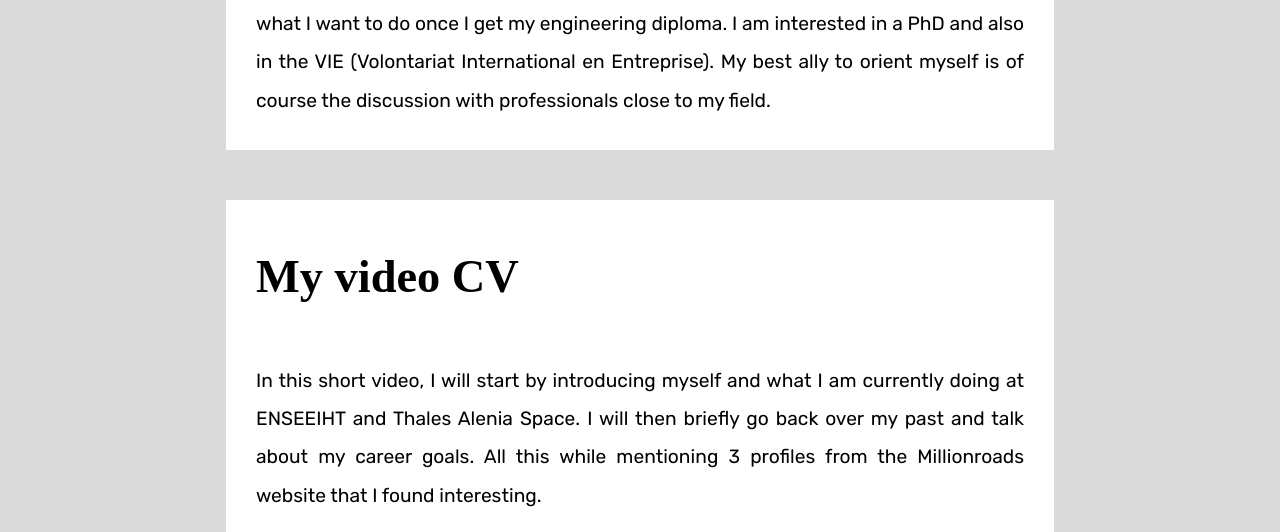
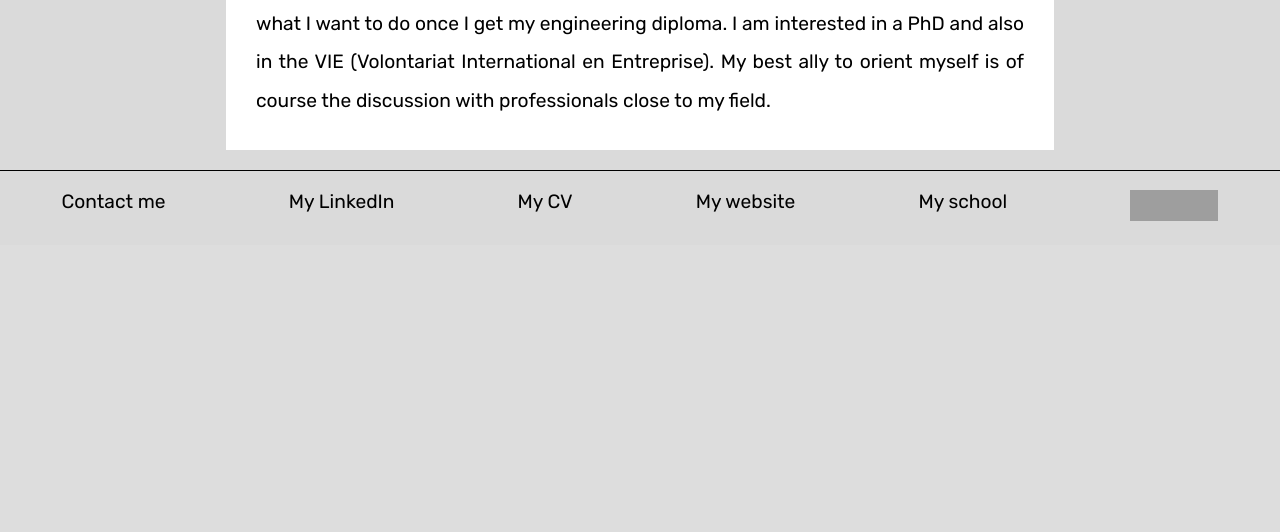
Before and after one commit to Yanis-Kouidri/personal-website-htdocs, a PHP site: page /Projets/E-portfolio/index.php in a window 1280 px wide. Shown: the part 2500-3032 px from the top of the page. After the commit the page ends 2721 px from the top, so only its background shows below. Run offline with PHP 8.4, Linux system fonts and the light colour scheme; some web fonts are replaced; grey boxes are pictures that could not be loaded.

Commit message:
Removing CV video div

```diff
--- a/htdocs/Projets/E-portfolio/index.php
+++ b/htdocs/Projets/E-portfolio/index.php
@@ -56,15 +56,6 @@
 
     </div>
 
-
-    <div id="video_cv" class="section">
-        <h2> My video CV </h2>
-        <p class="block"> In this short video, I will start by introducing myself and what I am currently doing at ENSEEIHT and Thales Alenia Space. I will then briefly go back over my past and talk about my career goals. All this while mentioning 3 profiles from the Millionroads website that I found interesting. </p>
-        <iframe width="560" height="315" src="https://www.youtube.com/embed/xI1GUGA5p2g" title="YouTube video player" frameborder="0" allow="accelerometer; autoplay; clipboard-write; encrypted-media; gyroscope; picture-in-picture; web-share" allowfullscreen></iframe>
-        <!-- <video src="./medias/videos/video_pitch_yanis.mp4" controls> If you see this message, it's because your browser is enable to load the video. In this case use the back up link below. </video> -->
-        <p> Backup link : <a href="https://youtu.be/xI1GUGA5p2g" target="_blank"> Upload on YouTube </a></p>
-    </div>
-
     <?php include 'include/footer.php'; ?>
 </body>
 </html>
```
